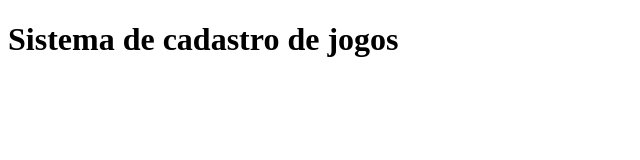
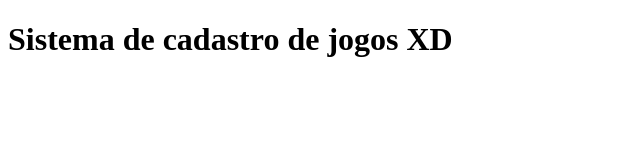
Before and after one commit to luizbfernando/alura-github, a plain HTML site: page index.html in a window 1280 px wide. Shown: the full height of the page, 0-640 px from the left. Drawn offline with Linux system fonts and the light colour scheme.

Commit message:
new change

```diff
--- a/index.html
+++ b/index.html
@@ -6,6 +6,6 @@
     <title>Meu jogos</title>
 </head>
 <body>
-    <h1>Sistema de cadastro de jogos</h1>
+    <h1>Sistema de cadastro de jogos XD</h1>
 </body>
 </html>
```
